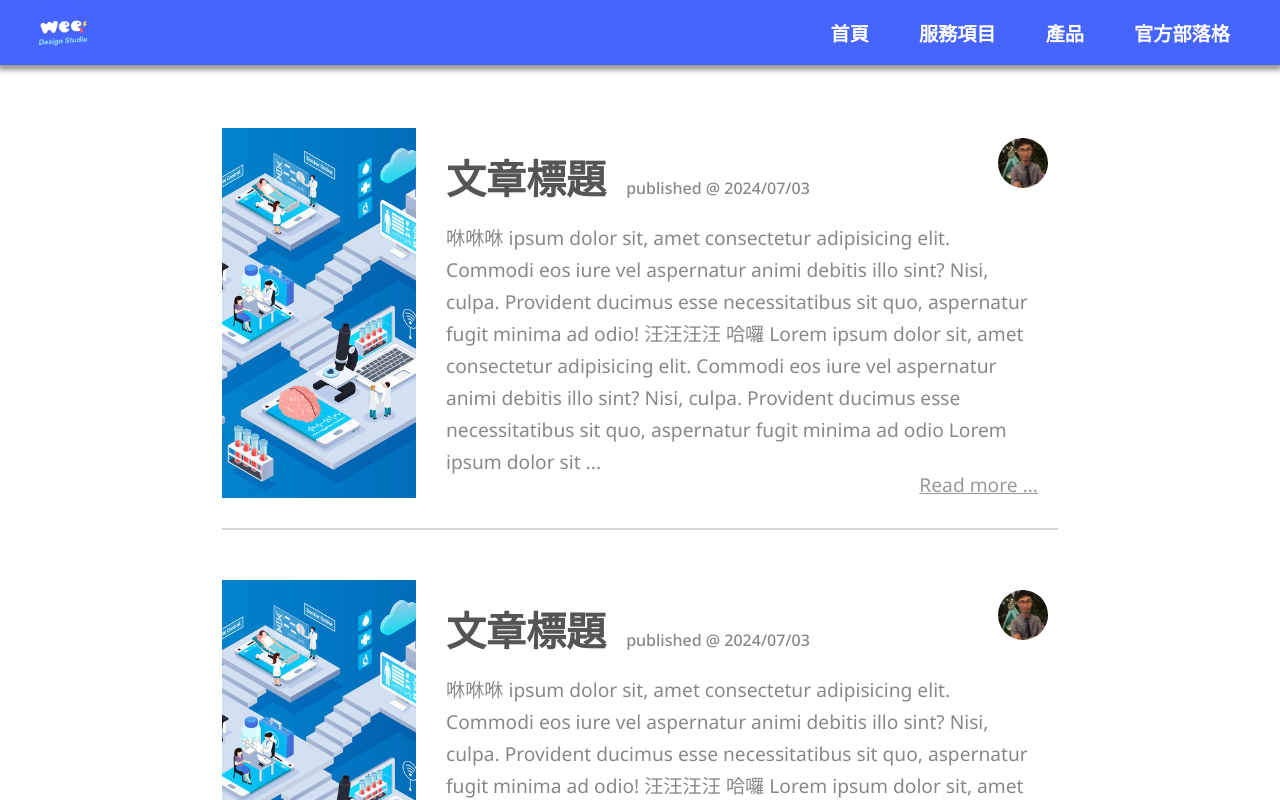
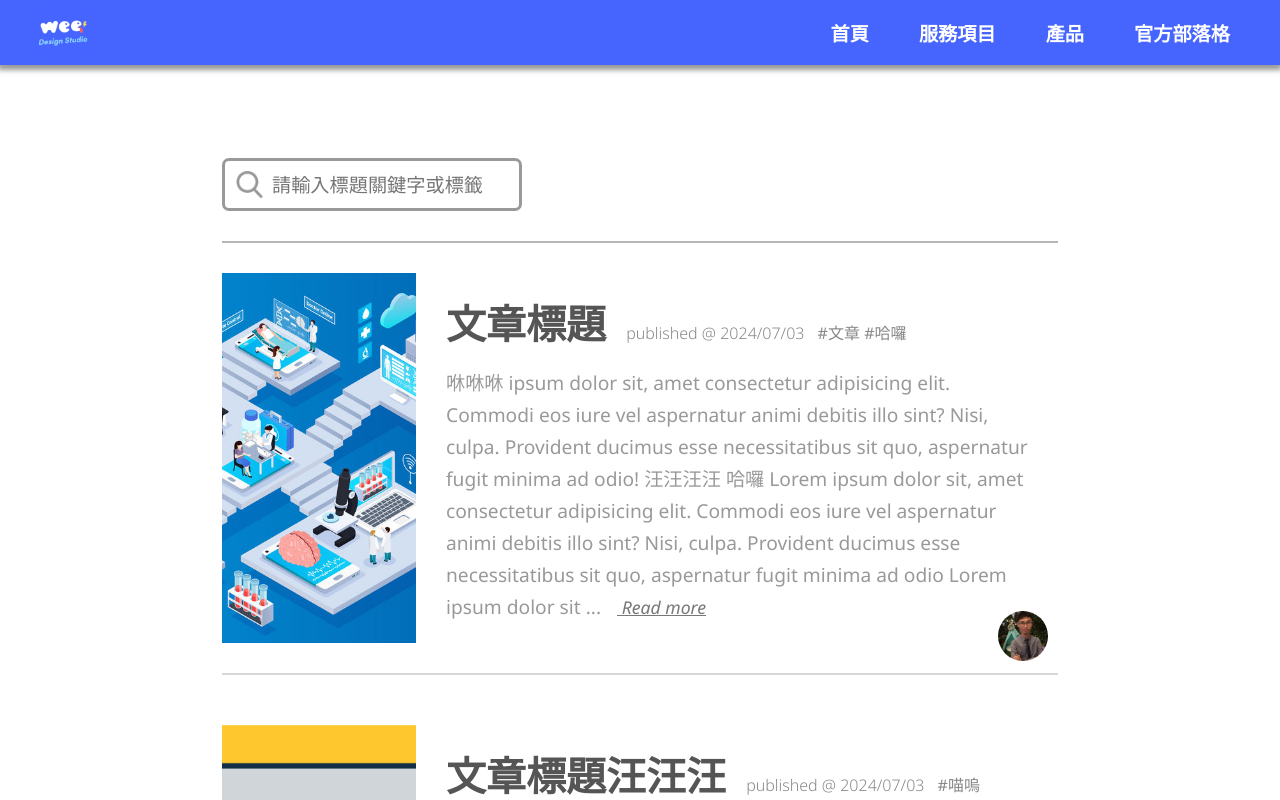
Before and after one commit to w71800/weewebsite, a Next.js app: page /articles in a window 1280 px wide. Shown: the top 800 px of the page. Built offline with nearby package versions, Linux system fonts and the light colour scheme.

Commit message:
feat: 完成文章搜尋功能

```diff
--- a/src/app/articles/page.js
+++ b/src/app/articles/page.js
@@ -1,16 +1,92 @@
+'use client'
+
 import ArticleCard from "@/components/ArticleCard"
 import LoadmoreButton from "@/components/LoadmoreButton"
+import Image from "next/image"
+import { useEffect, useState } from "react"
 import '@/styles/articles.sass'
-import { articlesLoader } from "@/utils/utils"
+import { articlesLoader, articleFilter } from "@/utils/utils"
 
 export default function Articles() {
+  const defaultArticles = [
+    {
+      "id": 666,
+      "title": "文章標題",
+      "publishedTime": "2024/07/03",
+      "author": {
+        "id": 1,
+        "name": "潘威利",
+        "imgUrl": "/威利.jpg"
+      },
+      "content": "咻咻咻 ipsum dolor sit, amet consectetur adipisicing elit. Commodi eos iure vel aspernatur animi debitis illo sint? Nisi, culpa. Provident ducimus esse necessitatibus sit quo, aspernatur fugit minima ad odio! 汪汪汪汪 哈囉 Lorem ipsum dolor sit, amet consectetur adipisicing elit. Commodi eos iure vel aspernatur animi debitis illo sint? Nisi, culpa. Provident ducimus esse necessitatibus sit quo, aspernatur fugit minima ad odio Lorem ipsum dolor sit, amet consectetur adipisicing elit. Commodi eos iure vel aspernatur animi debitis illo sint? Nisi, culpa. Provident ducimus esse necessitatibus sit quo, aspernatur fugit minima ad odio! 汪汪汪汪 哈囉 Lorem ipsum dolor sit, amet consectetur adipisicing elit. Commodi eos iure vel aspernatur animi debitis illo sint? Nisi, culpa. Provident ducimus esse necessitatibus sit quo, aspernatur fugit minima ad odio Lorem ipsum dolor sit, amet consectetur adipisicing elit. Commodi eos iure vel aspernatur animi debitis illo sint? Nisi, culpa. Provident ducimus esse necessitatibus sit quo, aspernatur fugit minima ad odio! 汪汪汪汪 哈囉 Lorem ipsum dolor sit, amet consectetur adipisicing elit. Commodi eos iure vel aspernatur animi debitis illo sint? Nisi, culpa. Provident ducimus esse necessitatibus sit quo, aspernatur fugit minima ad odio minima minima minima",
+      "tags": ["#文章", "#哈囉"],
+      "smallImgUrl": '/about.jpg' // TODO: 這邊應該要接到圖在遠端的位置，圖不會放在本機
+    },
+    {
+      "id": 666,
+      "title": "文章標題汪汪汪",
+      "publishedTime": "2024/07/03",
+      "author": {
+        "id": 1,
+        "name": "潘威利",
+        "imgUrl": "/威利.jpg"
+      },
+      "content": "ure vel aspernatur animi debitis illo sint? Nisi, culpa. Provident ducimus esse necessitatibus sit quo, aspernatur fugit minima ad odio Lorem ipsum dolor sit, amet consectetur adipisicing elit. Commodi eos iure vel aspernatur animi debitis illo sint? Nisi, culpa. Provident ducimus esse necessitatibus sit quo, aspernatur fugit minima ad odio! 汪汪汪汪 哈囉 Lorem ipsum dolor sit, amet consectetur adipisicing elit. Commodi eos iure vel aspernatur animi debitis illo sint? Nisi, culpa. Provident ducimus esse necessitatibus sit quo, aspernatur fugit minima ad odio Lorem ipsum dolor sit, amet consectetur adipisicing elit. Commodi eos iure vel aspernatur animi debitis illo sint? Nisi, culpa. Provident ducimus esse necessitatibus sit quo, aspernatur fugit minima ad odio! 汪汪汪汪 哈囉 Lorem ipsum dolor sit, amet consectetur adipisicing elit. Commodi eos iure vel aspernatur animi debitis illo sint? Nisi, culpa. Provident ducimus esse necessitatibus sit quo, aspernatur fugit minima ad odio minima minima minima",
+      "tags": ["#喵嗚"],
+    },
+    {
+      "id": 666,
+      "title": "文章標題汪汪汪",
+      "publishedTime": "2024/07/03",
+      "author": {
+        "id": 1,
+        "name": "潘威利",
+        "imgUrl": "/威利.jpg"
+      },
+      "content": "ure vel aspernatur animi debitis illo sint? Nisi, culpa. Provident ducimus esse necessitatibus sit quo, aspernatur fugit minima ad odio Lorem ipsum dolor sit, amet consectetur adipisicing elit. Commodi eos iure vel aspernatur animi debitis illo sint? Nisi, culpa. Provident ducimus esse necessitatibus sit quo, aspernatur fugit minima ad odio! 汪汪汪汪 哈囉 Lorem ipsum dolor sit, amet consectetur adipisicing elit. Commodi eos iure vel aspernatur animi debitis illo sint? Nisi, culpa. Provident ducimus esse necessitatibus sit quo, aspernatur fugit minima ad odio Lorem ipsum dolor sit, amet consectetur adipisicing elit. Commodi eos iure vel aspernatur animi debitis illo sint? Nisi, culpa. Provident ducimus esse necessitatibus sit quo, aspernatur fugit minima ad odio! 汪汪汪汪 哈囉 Lorem ipsum dolor sit, amet consectetur adipisicing elit. Commodi eos iure vel aspernatur animi debitis illo sint? Nisi, culpa. Provident ducimus esse necessitatibus sit quo, aspernatur fugit minima ad odio minima minima minima",
+      "tags": ["#咻咻"],
+    }
+  ]
+  const [ searchValue, setSearchValue ] = useState("")
+  const [ filteredArticles, setFilteredArticles ] = useState([])
+  const [ isBlured, setIsBlured ] = useState(false)
+
+  function handleChange(event) {
+    setSearchValue(event.target.value)
+  }
+  function handleBlur() {
+    setIsBlured(true)
+    let result = articleFilter(defaultArticles, searchValue)
+    setFilteredArticles(result)
+  }
+
+  const displayedArticles = isBlured ? filteredArticles : defaultArticles
+
   return (
     <div id="articles">
       <div className="container">
-        <ArticleCard />
-        <ArticleCard />
-        <ArticleCard />
-        {/* <LoadmoreButton onClick={ articlesLoader } /> */}
+        <div className="panel">
+          <div className="search">
+            <input
+              type="text"
+              placeholder="請輸入標題關鍵字或標籤"
+              onBlur={handleBlur}
+              onChange={handleChange}
+            />
+            <Image
+              src='/search.png'
+              width={64}
+              height={64}
+            />
+          </div>
+        </div>
+        { displayedArticles.map( article => <ArticleCard articleData={ article }/> ) }
+        {/* <div
+          className={`searchHint ${filteredArticles.length == 0 && isBlured ? 'show' : ''}`}
+        >
+        查無此文章
+        </div> */}
+        {/* <LoadmoreButton onClick={ () => articlesLoader() } /> */}
       </div>
     </div>
   )
--- a/src/components/ArticleCard.js
+++ b/src/components/ArticleCard.js
@@ -10,14 +10,19 @@ const data = {
     "name": "潘威利",
     "imgUrl": "/威利.jpg"
   },
-  "content": "咻咻咻 ipsum dolor sit, amet consectetur adipisicing elit. Commodi eos iure vel aspernatur animi debitis illo sint? Nisi, culpa. Provident ducimus esse necessitatibus sit quo, aspernatur fugit minima ad odio! 汪汪汪汪 哈囉 Lorem ipsum dolor sit, amet consectetur adipisicing elit. Commodi eos iure vel aspernatur animi debitis illo sint? Nisi, culpa. Provident ducimus esse necessitatibus sit quo, aspernatur fugit minima ad odio Lorem ipsum dolor sit, amet consectetur adipisicing elit. Commodi eos iure vel aspernatur animi debitis illo sint? Nisi, culpa. Provident ducimus esse necessitatibus sit quo, aspernatur fugit minima ad odio! 汪汪汪汪 哈囉 Lorem ipsum dolor sit, amet consectetur adipisicing elit. Commodi eos iure vel aspernatur animi debitis illo sint? Nisi, culpa. Provident ducimus esse necessitatibus sit quo, aspernatur fugit minima ad odio Lorem ipsum dolor sit, amet consectetur adipisicing elit. Commodi eos iure vel aspernatur animi debitis illo sint? Nisi, culpa. Provident ducimus esse necessitatibus sit quo, aspernatur fugit minima ad odio! 汪汪汪汪 哈囉 Lorem ipsum dolor sit, amet consectetur adipisicing elit. Commodi eos iure vel aspernatur animi debitis illo sint? Nisi, culpa. Provident ducimus esse necessitatibus sit quo, aspernatur fugit minima ad odio",
+  "content": "咻咻咻 ipsum dolor sit, amet consectetur adipisicing elit. Commodi eos iure vel aspernatur animi debitis illo sint? Nisi, culpa. Provident ducimus esse necessitatibus sit quo, aspernatur fugit minima ad odio! 汪汪汪汪 哈囉 Lorem ipsum dolor sit, amet consectetur adipisicing elit. Commodi eos iure vel aspernatur animi debitis illo sint? Nisi, culpa. Provident ducimus esse necessitatibus sit quo, aspernatur fugit minima ad odio Lorem ipsum dolor sit, amet consectetur adipisicing elit. Commodi eos iure vel aspernatur animi debitis illo sint? Nisi, culpa. Provident ducimus esse necessitatibus sit quo, aspernatur fugit minima ad odio! 汪汪汪汪 哈囉 Lorem ipsum dolor sit, amet consectetur adipisicing elit. Commodi eos iure vel aspernatur animi debitis illo sint? Nisi, culpa. Provident ducimus esse necessitatibus sit quo, aspernatur fugit minima ad odio Lorem ipsum dolor sit, amet consectetur adipisicing elit. Commodi eos iure vel aspernatur animi debitis illo sint? Nisi, culpa. Provident ducimus esse necessitatibus sit quo, aspernatur fugit minima ad odio! 汪汪汪汪 哈囉 Lorem ipsum dolor sit, amet consectetur adipisicing elit. Commodi eos iure vel aspernatur animi debitis illo sint? Nisi, culpa. Provident ducimus esse necessitatibus sit quo, aspernatur fugit minima ad odio minima minima minima",
   "tags": ["#文章", "#哈囉"],
-  // "smallImgUrl": "/about.jpg" // TODO: 這邊應該要接到圖在遠端的位置，圖不會放在本機
   "smallImgUrl": '/about.jpg' // TODO: 這邊應該要接到圖在遠端的位置，圖不會放在本機
 }
 
-export default function ArticleCard ({ articleData = data }){
-  const { smallImgUrl, title, content, author, publishedTime } = articleData
+export default function ArticleCard ({ articleData }){
+  const {
+    smallImgUrl,
+    title,
+    content,
+    author,
+    publishedTime,
+    tags } = articleData
   const validImgUrl = smallImgUrl || '/altImg.png'
 
   return (
@@ -33,10 +38,16 @@ export default function ArticleCard ({ articleData = data }){
       <div className="right">
         <div className="title">
           { title }
-          <span> {`published @ ${publishedTime}`} </span>
+          <span className="publishedTime"> {`published @ ${publishedTime}`} </span>
+          <span className="tags">
+            { tags.map( tag =>  <span className="tag"> { tag } </span> )}
+          </span>
+
         </div>
-        <div className="content"> { truncateContent(content) } </div>
-        <div className="readmore"> Read more ...</div>
+        <div className="content">
+          { truncateContent(content) }
+          <span className="readmore"> Read more </span>
+        </div>
         <div className="icon">
           <Image
             src={author.imgUrl}
--- a/src/styles/articleCard.sass
+++ b/src/styles/articleCard.sass
@@ -24,7 +24,7 @@
     color: #555
     margin-bottom: 1rem
   .content
-    color: #888
+    color: #999
     line-height: 2rem
     font-size: 1.2rem
   .icon
@@ -32,23 +32,28 @@
     border-radius: 50%
     overflow: hidden
     position: absolute
-    top: 10px
+    bottom: -18px
     right: 10px
   .readmore
-    position: absolute
-    bottom: 0
-    right: 20px
+    left: 1rem
     text-decoration: underline
-    color: #999
-    font-size: 1.2rem
+    color: #777
+    font-size: 1.1rem
+    font-weight: 400
     cursor: pointer
+    font-style: italic
 
 .title
   span
     font-size: 1rem
-    left: 1rem
     color: #888
-    font-weight: 500
+    &.publishedTime
+      font-weight: 300
+      left: 1rem
+    &.tags
+      margin: 25px
+    &.tag
+      font-weight: 400
 
 #articles
   .readmore
--- a/src/styles/articles.sass
+++ b/src/styles/articles.sass
@@ -1,4 +1,5 @@
 @import ./articleCard
+@import ./_variables
 
 #articles *
   // border: 1px solid #000
@@ -12,3 +13,31 @@
     font-size: 1.5rem
     margin-bottom: 1.5rem
     cursor: pointer
+  .panel
+    margin-bottom: 30px
+    // text-align: center
+    padding: 30px 0px
+    border-bottom: 2px solid rgba(#999, .7)
+  .searchHint
+    font-size: 2rem
+    text-align: center
+    margin-bottom: 1.5rem
+    color: #999
+    &.show
+      display: none
+
+  .search
+    display: inline-block
+    img
+      +size(27px, 100%)
+      object-fit: contain
+      opacity: 0.4
+      position: absolute
+      left: 14px
+    input
+      width: 300px
+      font-size: 1.2rem
+      border: 3px solid #999
+      border-radius: 7px
+      padding: 10px 12px
+      padding-left: 47px
--- a/src/utils/utils.js
+++ b/src/utils/utils.js
@@ -30,5 +30,16 @@ function createArticlesLoader() {
     console.log(nextPage);
   }
 }
+export const articlesLoader = createArticlesLoader()
 
-export const articlesLoader = createArticlesLoader()
+
+function keywordIsExist(article, input) {
+  let { title, tags } = article
+  return title.includes(input) || tags.some( tag => tag.includes(input) )
+}
+export const articleFilter = (source, input) => {
+  let result = []
+
+  result = source.filter( article => keywordIsExist(article, input) )
+  return result
+}
--- a/static/articleCard.css
+++ b/static/articleCard.css
@@ -23,7 +23,7 @@
   margin-bottom: 1rem;
 }
 .articleCard .content {
-  color: #888;
+  color: #999;
   line-height: 2rem;
   font-size: 1.2rem;
 }
@@ -33,24 +33,32 @@
   border-radius: 50%;
   overflow: hidden;
   position: absolute;
-  top: 10px;
+  bottom: -18px;
   right: 10px;
 }
 .articleCard .readmore {
-  position: absolute;
-  bottom: 0;
-  right: 20px;
+  left: 1rem;
   text-decoration: underline;
-  color: #999;
-  font-size: 1.2rem;
+  color: #777;
+  font-size: 1.1rem;
+  font-weight: 400;
   cursor: pointer;
+  font-style: italic;
 }
 
 .title span {
   font-size: 1rem;
+  color: #888;
+}
+.title span.publishedTime {
+  font-weight: 300;
   left: 1rem;
-  color: #888;
-  font-weight: 500;
+}
+.title span.tags {
+  margin: 25px;
+}
+.title span.tag {
+  font-weight: 400;
 }
 
 #articles .readmore:hover {
--- a/static/articles.css
+++ b/static/articles.css
@@ -23,7 +23,7 @@
   margin-bottom: 1rem;
 }
 .articleCard .content {
-  color: #888;
+  color: #999;
   line-height: 2rem;
   font-size: 1.2rem;
 }
@@ -33,24 +33,32 @@
   border-radius: 50%;
   overflow: hidden;
   position: absolute;
-  top: 10px;
+  bottom: -18px;
   right: 10px;
 }
 .articleCard .readmore {
-  position: absolute;
-  bottom: 0;
-  right: 20px;
+  left: 1rem;
   text-decoration: underline;
-  color: #999;
-  font-size: 1.2rem;
+  color: #777;
+  font-size: 1.1rem;
+  font-weight: 400;
   cursor: pointer;
+  font-style: italic;
 }
 
 .title span {
   font-size: 1rem;
+  color: #888;
+}
+.title span.publishedTime {
+  font-weight: 300;
   left: 1rem;
-  color: #888;
-  font-weight: 500;
+}
+.title span.tags {
+  margin: 25px;
+}
+.title span.tag {
+  font-weight: 400;
 }
 
 #articles .readmore:hover {
@@ -67,3 +75,36 @@
   margin-bottom: 1.5rem;
   cursor: pointer;
 }
+#articles .panel {
+  margin-bottom: 30px;
+  padding: 30px 0px;
+  border-bottom: 2px solid rgba(153, 153, 153, 0.7);
+}
+#articles .searchHint {
+  font-size: 2rem;
+  text-align: center;
+  margin-bottom: 1.5rem;
+  color: #999;
+}
+#articles .searchHint.show {
+  display: none;
+}
+#articles .search {
+  display: inline-block;
+}
+#articles .search img {
+  width: 27px;
+  height: 100%;
+  object-fit: contain;
+  opacity: 0.4;
+  position: absolute;
+  left: 14px;
+}
+#articles .search input {
+  width: 300px;
+  font-size: 1.2rem;
+  border: 3px solid #999;
+  border-radius: 7px;
+  padding: 10px 12px;
+  padding-left: 47px;
+}
```
Also changed, not shown: public/search.png (added).
